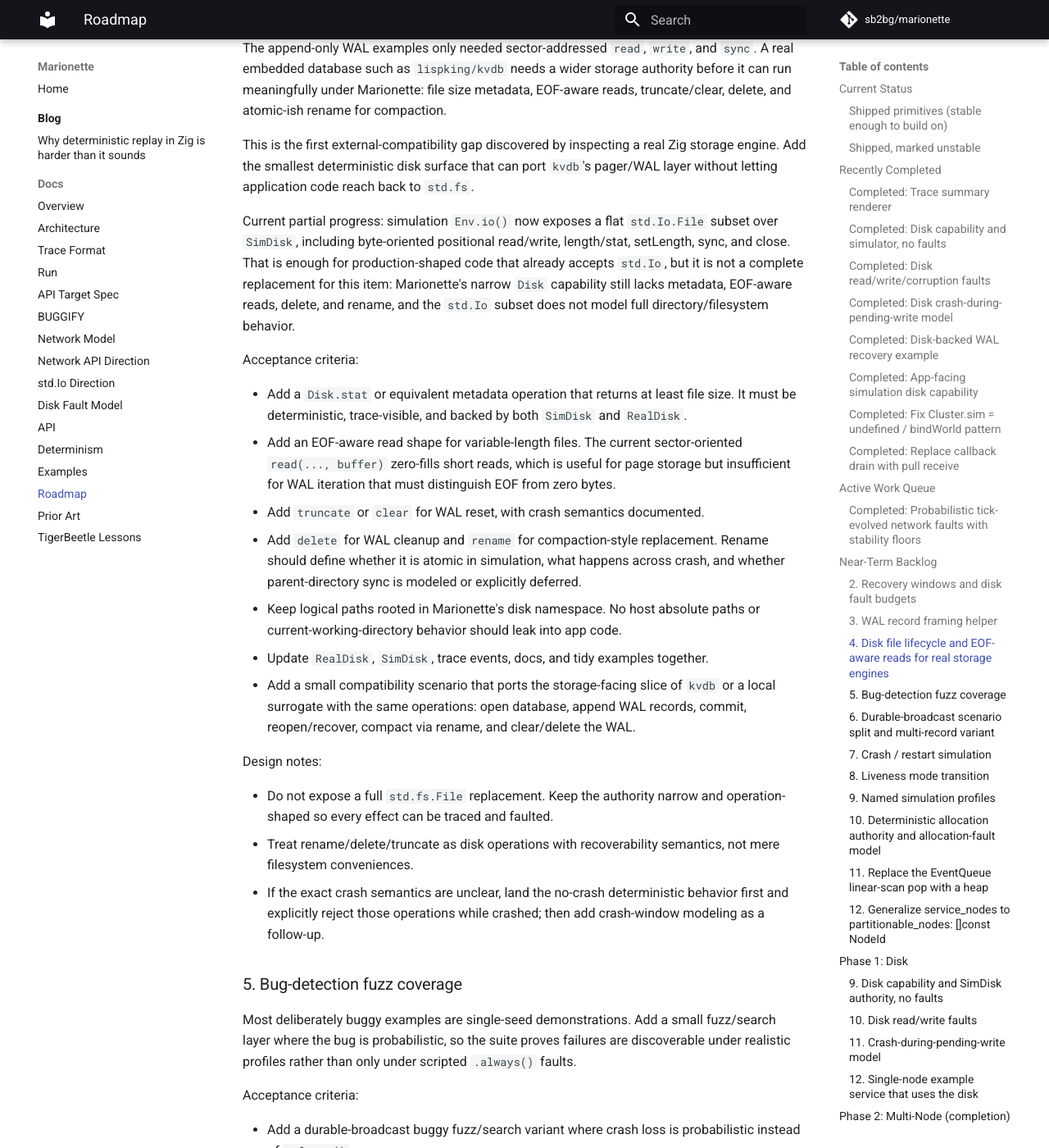
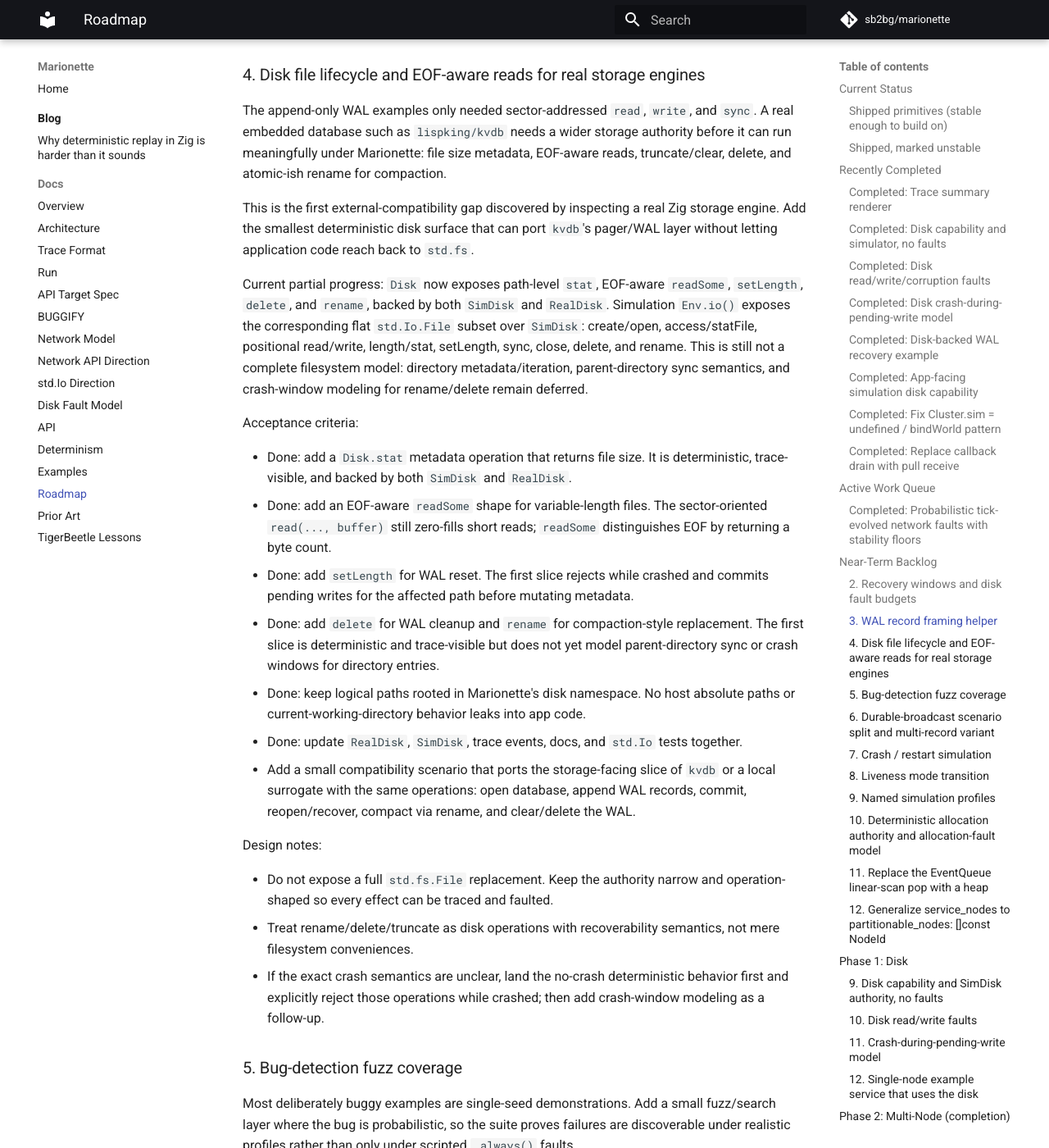
Before and after one commit to sb2bg/marionette, an MkDocs documentation site: the page built from docs/roadmap.md, in a window 1280 px wide and 1400 px high, scrolled down 10663 px. Shown: the whole window at 82% size. Built offline with MkDocs 1.6.1 and Material for MkDocs 9.7.7, drawn with Linux system fonts in a browser that asks for light colours; comment, search, counter and statistics services are not loaded; some of the changed text lies outside the part shown.

Commit message:
Document disk lifecycle surface

```diff
--- a/docs/roadmap.md
+++ b/docs/roadmap.md
@@ -66,11 +66,12 @@ The current disk surface is:
   current deterministic `std.Io` backend in simulation envs. The simulation
   backend supports clock/sleep/random, synchronous `async`, and immediate
   `Io.Queue` operations today, plus an in-memory TCP stream subset for
-  `std.Io.net` and a flat `std.Io.File` subset over `SimDisk`. It fails closed
-  for full directory/filesystem behavior, process operations, datagrams, DNS,
-  and real external network access not yet routed through the simulator.
-- `Env.disk`: app-facing simulation disk view exposing only `read`,
-  `write`, and `sync`.
+  `std.Io.net` and a flat `std.Io.File` subset over `SimDisk`, including
+  delete and rename. It fails closed for full directory/filesystem behavior,
+  process operations, datagrams, DNS, and real external network access not yet
+  routed through the simulator.
+- `Env.disk`: app-facing simulation disk view exposing sector-oriented
+  `read`, `write`, and `sync`, plus file metadata and lifecycle operations.
 - `examples/kv_store.zig`: disk-backed WAL recovery example with a passing
   checksum-validating mode and a deliberately buggy torn-record recovery mode.
 - `examples/durable_broadcast.zig`: first disk + network cross-product
@@ -261,7 +262,8 @@ through `Env.disk`.
 
 **Scope:**
 
-- App code can depend on `env.disk` for `read`, `write`, and `sync`.
+- App code can depend on `env.disk` for sector `read`, `write`, and `sync`,
+  plus file metadata and lifecycle operations.
 - Tests and harnesses access simulator-control operations such as `setFaults`,
   `crash`, `restart`, and `corruptSector` through `mar.DiskControl`.
 - The KV example keeps app storage calls on `env.disk` and keeps simulator
@@ -465,30 +467,31 @@ Zig storage engine. Add the smallest deterministic disk surface that can port
 `kvdb`'s pager/WAL layer without letting application code reach back to
 `std.fs`.
 
-Current partial progress: simulation `Env.io()` now exposes a flat
-`std.Io.File` subset over `SimDisk`, including byte-oriented positional
-read/write, length/stat, setLength, sync, and close. That is enough for
-production-shaped code that already accepts `std.Io`, but it is not a complete
-replacement for this item: Marionette's narrow `Disk` capability still lacks
-metadata, EOF-aware reads, delete, and rename, and the `std.Io` subset does not
-model full directory/filesystem behavior.
+Current partial progress: `Disk` now exposes path-level `stat`, EOF-aware
+`readSome`, `setLength`, `delete`, and `rename`, backed by both `SimDisk` and
+`RealDisk`. Simulation `Env.io()` exposes the corresponding flat
+`std.Io.File` subset over `SimDisk`: create/open, access/statFile, positional
+read/write, length/stat, setLength, sync, close, delete, and rename. This is
+still not a complete filesystem model: directory metadata/iteration,
+parent-directory sync semantics, and crash-window modeling for rename/delete
+remain deferred.
 
 Acceptance criteria:
 
-- Add a `Disk.stat` or equivalent metadata operation that returns at least file
-  size. It must be deterministic, trace-visible, and backed by both `SimDisk`
-  and `RealDisk`.
-- Add an EOF-aware read shape for variable-length files. The current
-  sector-oriented `read(..., buffer)` zero-fills short reads, which is useful
-  for page storage but insufficient for WAL iteration that must distinguish EOF
-  from zero bytes.
-- Add `truncate` or `clear` for WAL reset, with crash semantics documented.
-- Add `delete` for WAL cleanup and `rename` for compaction-style replacement.
-  Rename should define whether it is atomic in simulation, what happens across
-  crash, and whether parent-directory sync is modeled or explicitly deferred.
-- Keep logical paths rooted in Marionette's disk namespace. No host absolute
-  paths or current-working-directory behavior should leak into app code.
-- Update `RealDisk`, `SimDisk`, trace events, docs, and tidy examples together.
+- Done: add a `Disk.stat` metadata operation that returns file size. It is
+  deterministic, trace-visible, and backed by both `SimDisk` and `RealDisk`.
+- Done: add an EOF-aware `readSome` shape for variable-length files. The
+  sector-oriented `read(..., buffer)` still zero-fills short reads; `readSome`
+  distinguishes EOF by returning a byte count.
+- Done: add `setLength` for WAL reset. The first slice rejects while crashed
+  and commits pending writes for the affected path before mutating metadata.
+- Done: add `delete` for WAL cleanup and `rename` for compaction-style
+  replacement. The first slice is deterministic and trace-visible but does not
+  yet model parent-directory sync or crash windows for directory entries.
+- Done: keep logical paths rooted in Marionette's disk namespace. No host
+  absolute paths or current-working-directory behavior leaks into app code.
+- Done: update `RealDisk`, `SimDisk`, trace events, docs, and `std.Io` tests
+  together.
 - Add a small compatibility scenario that ports the storage-facing slice of
   `kvdb` or a local surrogate with the same operations: open database, append
   WAL records, commit, reopen/recover, compact via rename, and clear/delete the
```
Also changed, not shown: docs/api-target.md (+1 -1 lines), docs/api.md (+37 -9 lines), docs/architecture.md (+2 -1 lines), docs/disk-fault-model.md (+11 -9 lines), docs/std-io-direction.md (+5 -4 lines).
